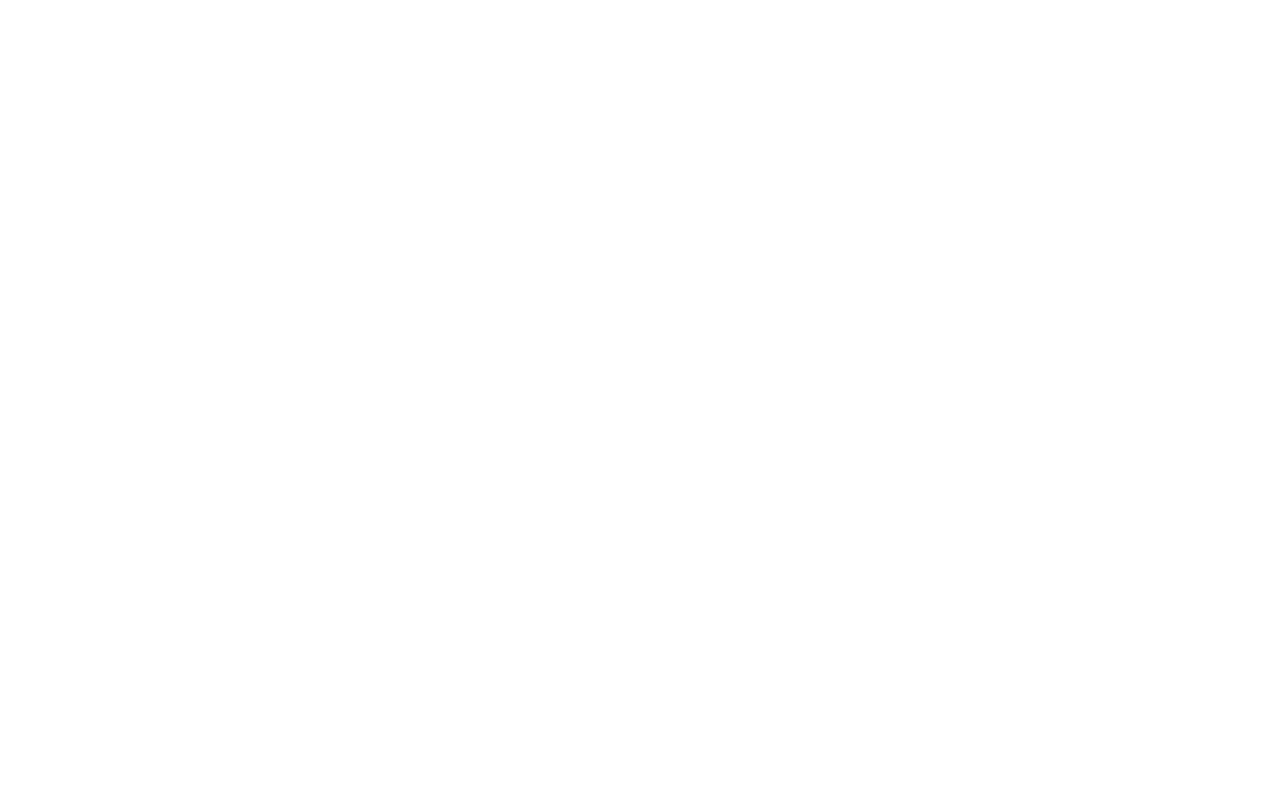
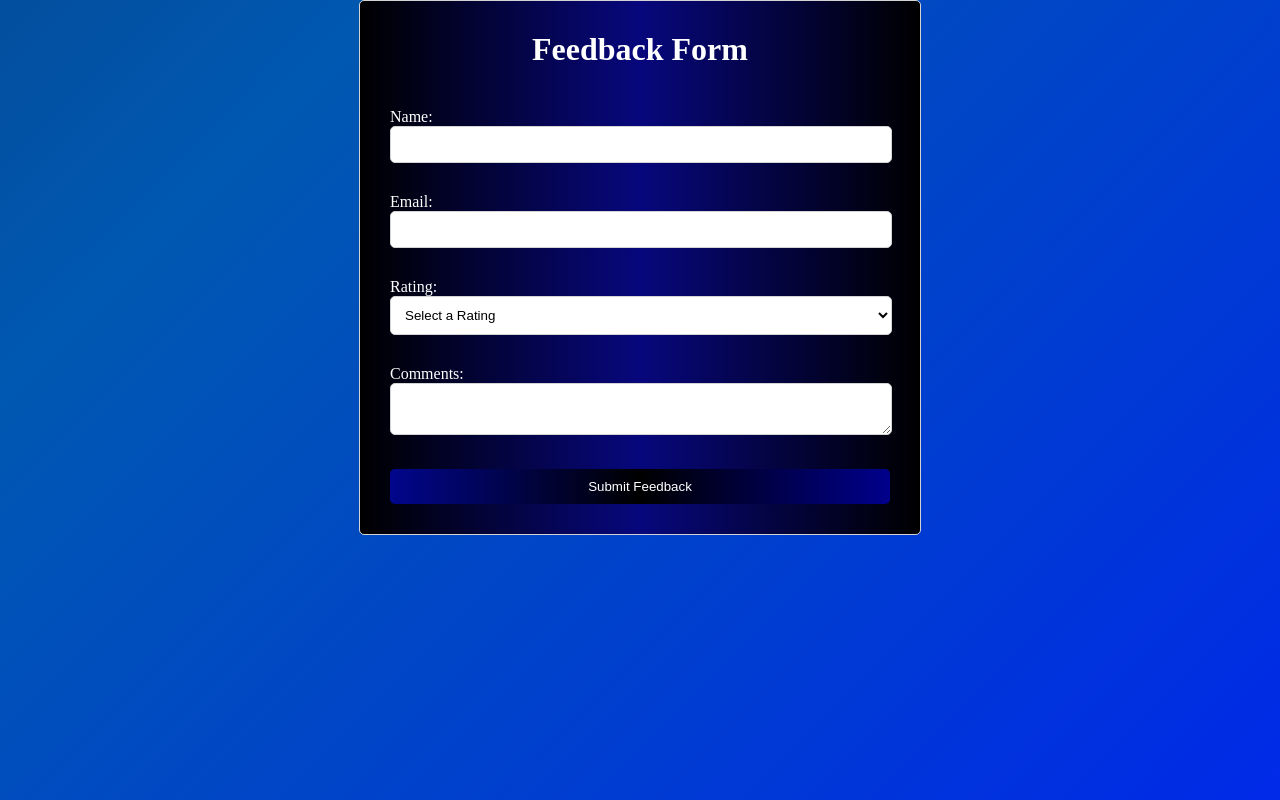
Before and after one commit to itss0urav/Anywhere-frontend, a React (Vite) app: page /FeedbackForm in a window 1280 px wide. Before the commit this address had no page. Built offline with nearby package versions, Linux system fonts and the light colour scheme; a web font is replaced by a local one.

Commit message:
added feedbackForm but navbar changed so need to fix that

```diff
--- a/src/App.jsx
+++ b/src/App.jsx
@@ -6,6 +6,7 @@ import { BrowserRouter, Router, Route, Routes } from "react-router-dom";
 import SignUp from "./components/SignUp/SignUp";
 import { QueryClient, QueryClientProvider } from "react-query";
 import Posts from "./components/Posts/Posts";
+import FeedbackForm from './components/Pages/FeedbackForm/FeedbackForm';
 
 const queryClient = new QueryClient();
 function App() {
@@ -17,6 +18,7 @@ function App() {
             <Route path="/" element={<Navbar />}>
               <Route path="/" element={<Posts />} />
             </Route>
+            <Route path="FeedbackForm" element={<FeedbackForm />} />
             <Route path="logIn" element={<Login />} />
             <Route path="signUp" element={<SignUp />} />
           </Routes>
--- /dev/null
+++ b/src/components/Pages/FeedbackForm/FeedbackForm.jsx
@@ -0,0 +1,75 @@
+import React, { useState } from "react";
+import styles from "./FeedbackForm.module.css";
+const FeedbackForm = () => {
+  const [rating, setRating] = useState(0);
+  const [comments, setComments] = useState("");
+  const [name, setName] = useState("");
+  const [email, setEmail] = useState("");
+  const [successMessage, setSuccessMessage] = useState(null);
+
+  const handleSubmit = (event) => {
+    event.preventDefault();
+    setSuccessMessage("Thank you for submitting your feedback!");
+    setRating(0);
+    setComments("");
+    setName("");
+    setEmail("");
+  };
+
+  return (
+    <form onSubmit={handleSubmit}>
+      <h1>Feedback Form</h1>
+      {successMessage ? (
+        <p style={{ color: "green" }}>{successMessage}</p>
+      ) : null}
+      <div>
+        <label>
+          Name:
+          <input
+            type="text"
+            value={name}
+            onChange={(event) => setName(event.target.value)}
+            required
+          />
+        </label>
+      </div>
+      <div>
+        <label>
+          Email:
+          <input
+            type="email"
+            value={email}
+            onChange={(event) => setEmail(event.target.value)}
+            required
+          />
+        </label>
+      </div>
+      <div>
+        <label>
+          Rating:
+          <select value={rating} onChange={(event) => setRating(event.target.value)} required>
+            <option value={0}>Select a Rating</option>
+            <option value={1}>1</option>
+            <option value={2}>2</option>
+            <option value={3}>3</option>
+            <option value={4}>4</option>
+            <option value={5}>5</option>
+          </select>
+        </label>
+      </div>
+      <div>
+        <label>
+          Comments:
+          <textarea
+            value={comments}
+            onChange={(event) => setComments(event.target.value)}
+            required
+          />
+        </label>
+      </div>
+      <button type="submit">Submit Feedback</button>
+    </form>
+  );
+};
+
+export default FeedbackForm;
--- /dev/null
+++ b/src/components/Pages/FeedbackForm/FeedbackForm.module.css
@@ -0,0 +1,70 @@
+form {
+    color: white;
+    width: 500px;
+    margin: 0 auto;
+    text-align: left;
+    padding: 30px;
+    border: 1px solid lightgray;
+    border-radius: 5px;
+    background: linear-gradient(
+    90deg,
+    rgb(0, 0, 0) 0%,
+    rgb(7, 7, 125) 50%,
+    rgb(0, 0, 0) 100%
+  );
+  }
+
+  h1 {
+    text-align: center;
+    margin-bottom: 40px;
+  }
+
+  label {
+    display: block;
+    margin-bottom: 10px;
+    margin-right: 20px;
+  }
+
+  input[type="text"],
+  input[type="email"],
+  textarea {
+    width: 100%;
+    padding: 10px;
+    margin-bottom: 20px;
+    border: 1px solid lightgray;
+    border-radius: 5px;
+
+  }
+
+  select {
+    width: 104.5%;
+    padding: 10px;
+    margin-bottom: 20px;
+    border: 1px solid lightgray;
+    border-radius: 5px;
+    background-color: white;
+  }
+
+  button[type="submit"] {
+    width: 100%;
+    padding: 10px;
+    background: linear-gradient(
+    90deg,
+    rgb(1, 6, 140) 0%,
+    rgb(0, 0, 0) 50%,
+    rgb(0, 0, 140) 100%
+  );
+    color: white;
+    border: none;
+    border-radius: 5px;
+    cursor: pointer;
+  }
+
+  button[type="submit"]:hover {
+    background: linear-gradient(
+    90deg,
+    rgb(1, 6, 140) 0%,
+    rgb(0, 187, 255) 50%,
+    rgb(0, 0, 140) 100%
+  );
+  }
```
